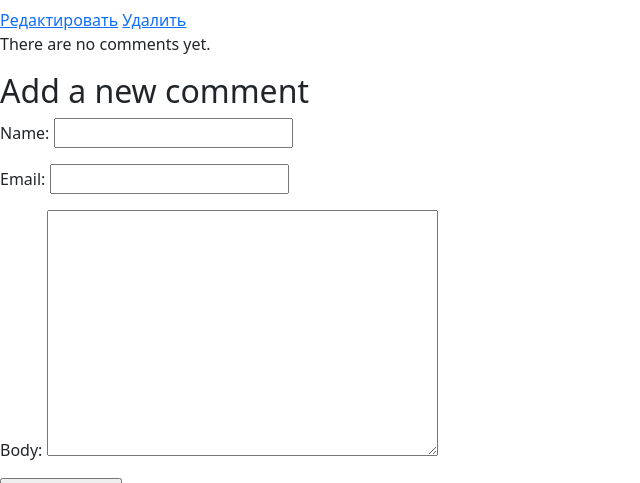
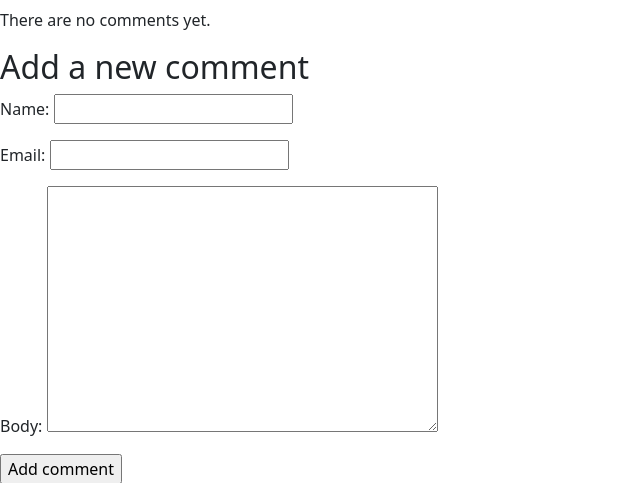
Before and after one commit to asel2525/first_django-project, a Django app: template news/templates/posts/post_detail.html in a window 1280 px wide. Shown: the part 56-539 px from the top of the page, without its empty margins (0-640 px from the left). Run offline with Django 3.2, Linux system fonts and the light colour scheme; the template is opened without the code that fills it: values that come from a table or form of the project are taken from there, others are empty.

Commit message:
Remove update/delete buttons for ordinary users

```diff
--- a/news/templates/posts/post_detail.html
+++ b/news/templates/posts/post_detail.html
@@ -7,9 +7,10 @@
 {% block content %}
 <h1>{{ post.title }}</h1>
     <div>{{ post.body }}</div>
-    <a href="{% url 'post_update_url' id=post.id %}">Редактировать</a>
-    <a href="{% url 'post_delete_url' id=post.id %}">Удалить</a>
-
+    {%  if request.user.is_authenticated and not request.user.role == 'ordinary' %}
+    <a href="{% url 'post_update_url' id=post.id %}"class="btn btn-primary">Редактировать</a>
+    <a href="{% url 'post_delete_url' id=post.id %}"class="btn btn-danger">Удалить</a>
+    {% endif %}
 {% for comment in comments %}
   <div class="comment">
     <p class="info">
```
